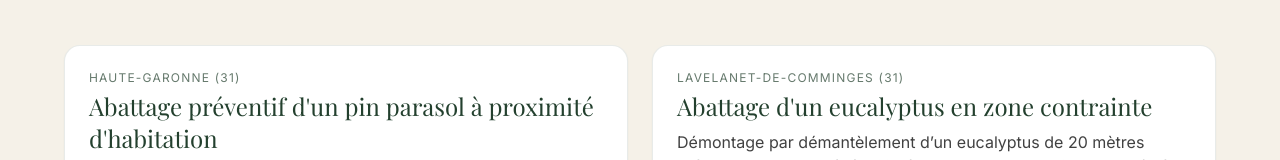
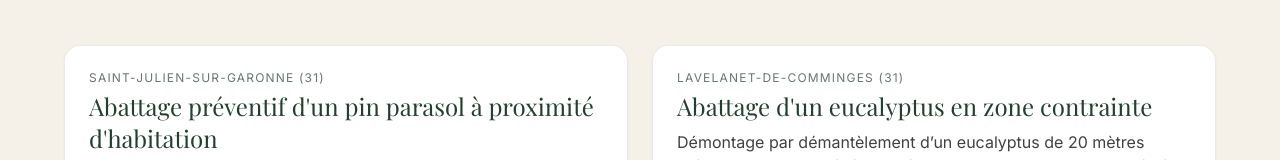
Before and after one commit to becorpen-del/arbovert-site, a Next.js app: page /realisations-elagueur-haute-garonne in a window 1280 px wide. Shown: the part 452-612 px from the top of the page. Built offline with nearby package versions, Linux system fonts and the light colour scheme.

Commit message:
Update pin parasol location and after photo

```diff
--- a/app/realisations-elagueur-haute-garonne/page.tsx
+++ b/app/realisations-elagueur-haute-garonne/page.tsx
@@ -11,7 +11,7 @@ export const metadata: Metadata = {
 const realisations: RealisationCardProps[] = [
   {
     title: "Abattage préventif d'un pin parasol à proximité d'habitation",
-    location: 'Haute-Garonne (31)',
+    location: 'Saint-Julien-Sur-Garonne (31)',
     description:
       'Démontage par démantèlement d’un pin parasol implanté à moins de 3 mètres de l’habitation. L’accumulation permanente d’aiguilles sur la toiture créait un risque majeur d’infiltration et d’obstruction des gouttières. Pour prévenir tout dommage structurel, le client a opté pour une suppression raisonnée de l’arbre. Intervention réalisée avec nacelle pour garantir la sécurité et préserver l’intégrité du bâti.',
     highlights: [
@@ -21,7 +21,7 @@ const realisations: RealisationCardProps[] = [
     ],
     footer: '📍 Haute-Garonne (31) | 🛠️ Abattage d’arbres près des habitations',
     beforeImage: '/realisations/Saint-Julien-sur-Garonne - Avant.jpg',
-    afterImage: '/realisations/Saint-Julien-sur-Garonne - Après.jpg'
+    afterImage: '/realisations/Saint-Julien-sur-Garonne - Après.jpg'
   },
   {
     title: "Abattage d'un eucalyptus en zone contrainte",
```
